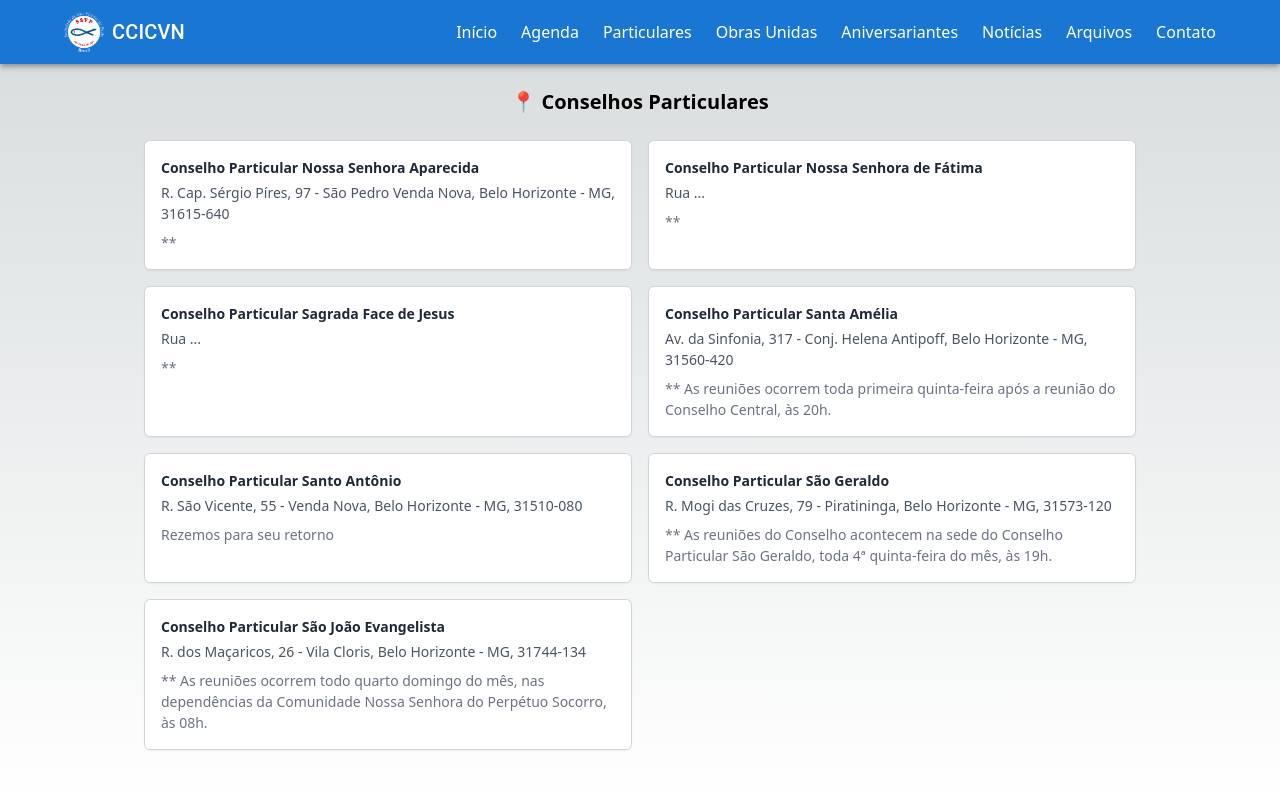
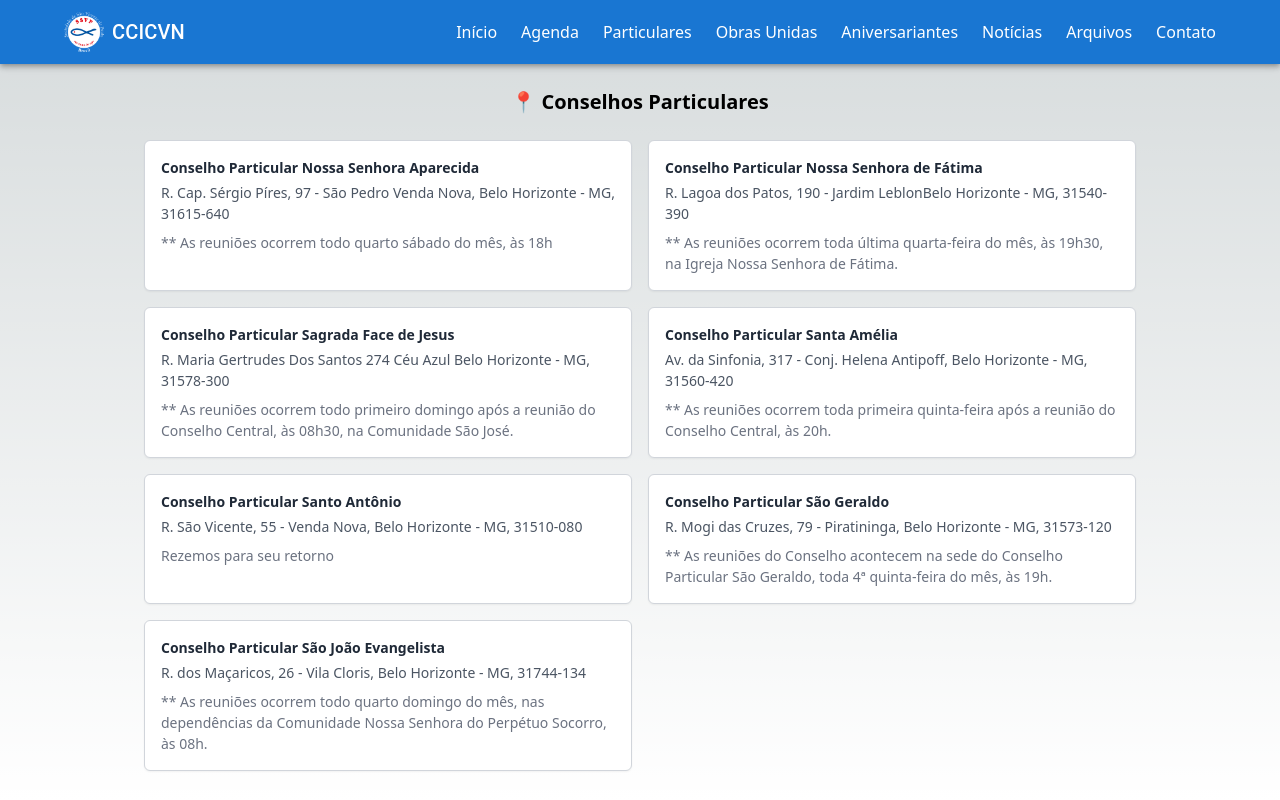
Before and after one commit to saulomcosta/agendaCCICVN, a Next.js app: page /particulares in a window 1280 px wide. Built offline with nearby package versions, Linux system fonts and the light colour scheme.

Commit message:
Nova versão - particulares

```diff
--- a/app/particulares/page.tsx
+++ b/app/particulares/page.tsx
@@ -10,17 +10,17 @@ const conselhos: Conselho[] = [
   {
     nome: 'Conselho Particular Nossa Senhora Aparecida',
     endereco: 'R. Cap. Sérgio Píres, 97 - São Pedro Venda Nova, Belo Horizonte - MG, 31615-640',
-    descricao: '**  '
+    descricao: '**  As reuniões ocorrem todo quarto sábado do mês, às 18h'
   },
   {
     nome: 'Conselho Particular Nossa Senhora de Fátima',
-    endereco: 'Rua ...',
-    descricao: '**  '
+    endereco: 'R. Lagoa dos Patos, 190 - Jardim LeblonBelo Horizonte - MG, 31540-390',
+    descricao: '**  As reuniões ocorrem toda última quarta-feira do mês, às 19h30, na Igreja Nossa Senhora de Fátima.'
   },
   {
     nome: 'Conselho Particular Sagrada Face de Jesus',
-    endereco: 'Rua ...',
-    descricao: '**  '
+    endereco: 'R. Maria Gertrudes Dos Santos 274 Céu Azul Belo Horizonte - MG, 31578-300',
+    descricao: '**  As reuniões ocorrem todo primeiro domingo após a reunião do Conselho Central, às 08h30, na Comunidade São José.'
   },
   {
     nome: 'Conselho Particular Santa Amélia',
```
Also changed, not shown: public/sw.js.
